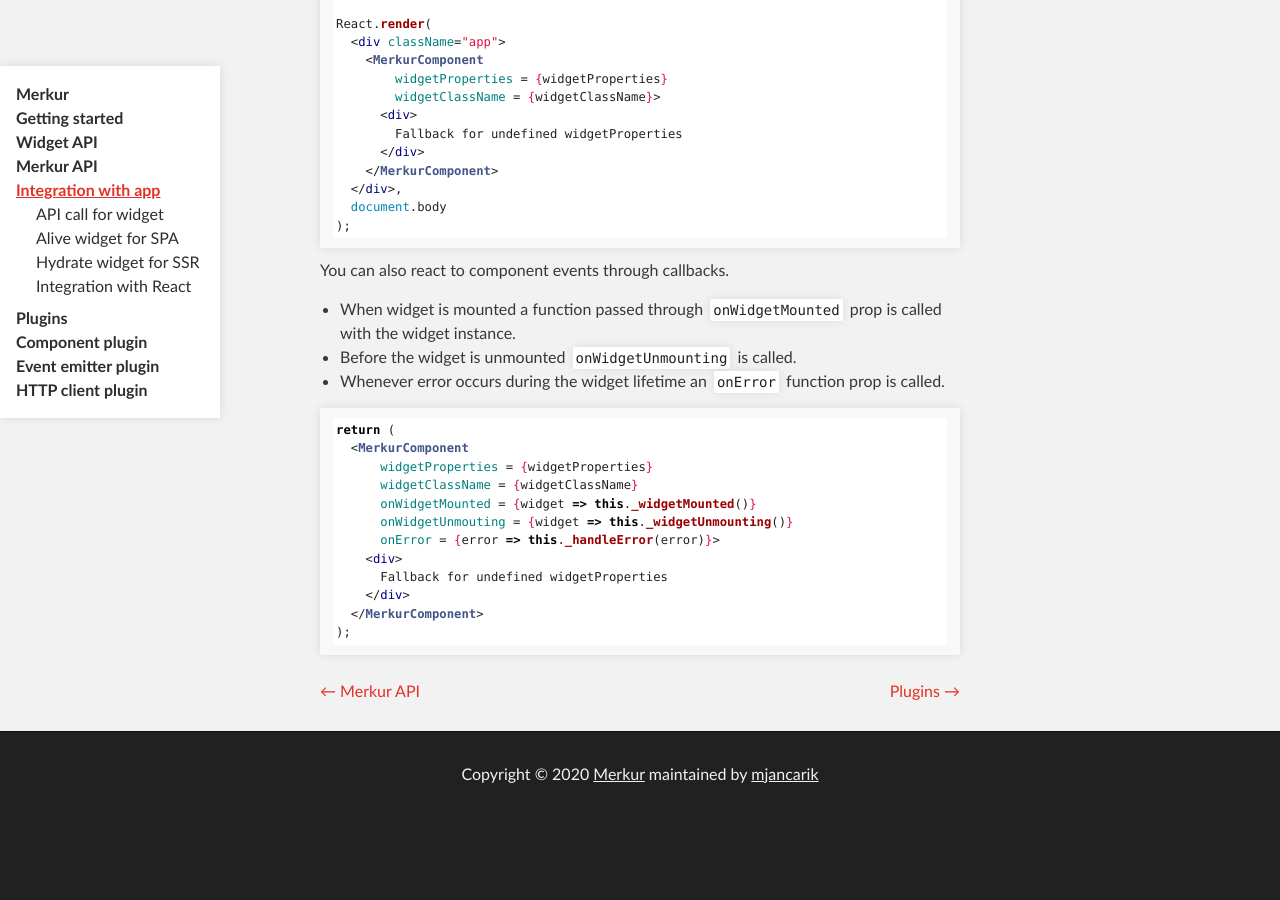
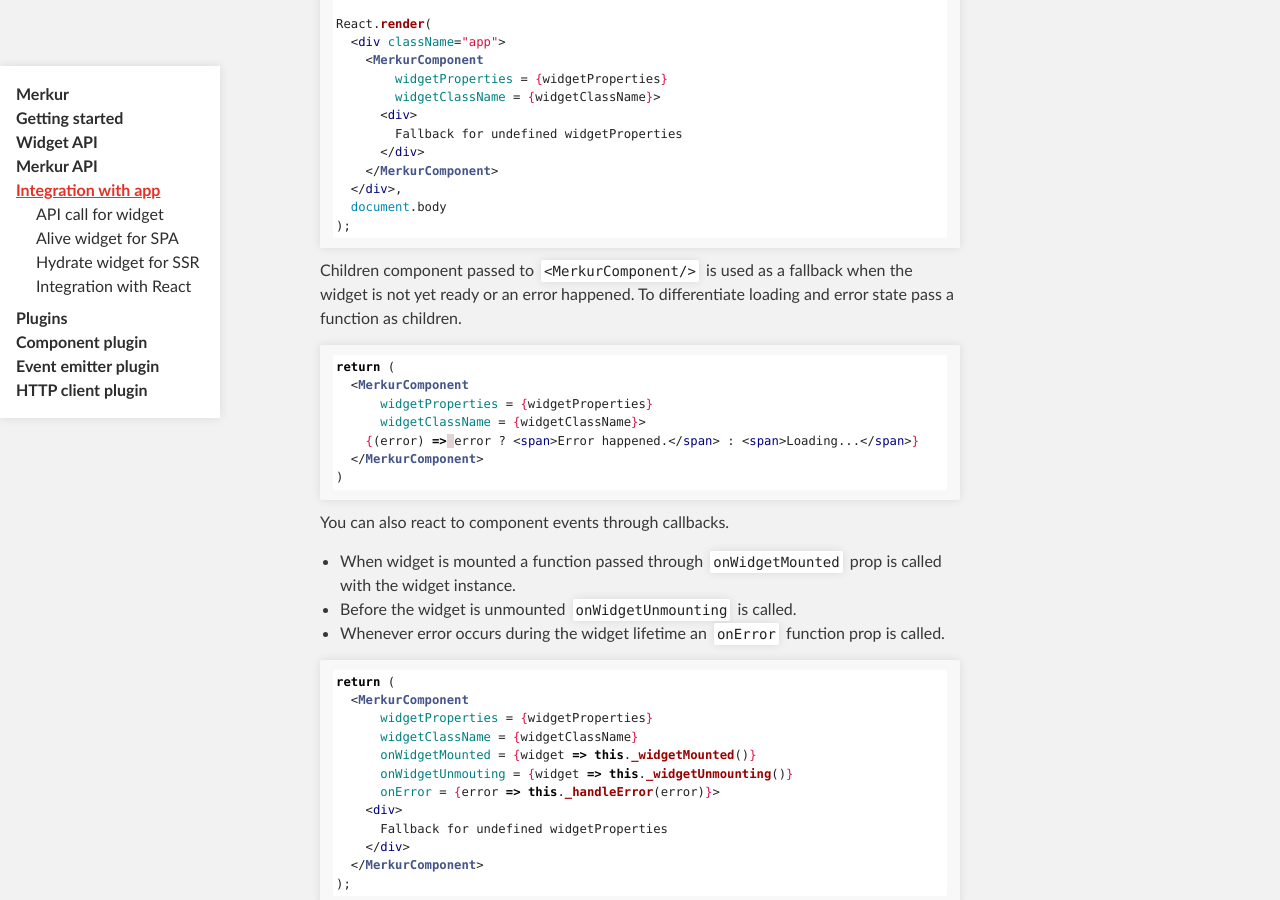
Before and after one commit to mjancarik/merkur, a Jekyll site: the page built from docs/docs/integration-with-app.md, in a window 1280 px wide and 900 px high, scrolled down 4462 px. Built offline with Jekyll 4.4.1, drawn with Linux system fonts in a browser that asks for light colours; before the commit the page ends 5283 px from its top, so only the background shows below that.

Commit message:
docs: ✏️ Added FaCC to react integration docs

````diff
--- a/docs/docs/integration-with-app.md
+++ b/docs/docs/integration-with-app.md
@@ -235,6 +235,18 @@
 );
 ```
 
+Children component passed to `<MerkurComponent/>` is used as a fallback when the widget is not yet ready or an error happened. To differentiate loading and error state pass a function as children.
+
+```jsx
+return (
+  <MerkurComponent
+      widgetProperties = {widgetProperties}
+      widgetClassName = {widgetClassName}>
+    {(error) => error ? <span>Error happened.</span> : <span>Loading...</span>}
+  </MerkurComponent>
+)
+```
+
 You can also react to component events through callbacks.
 - When widget is mounted a function passed through `onWidgetMounted` prop is called with the widget instance.
 - Before the widget is unmounted `onWidgetUnmounting` is called.
````
